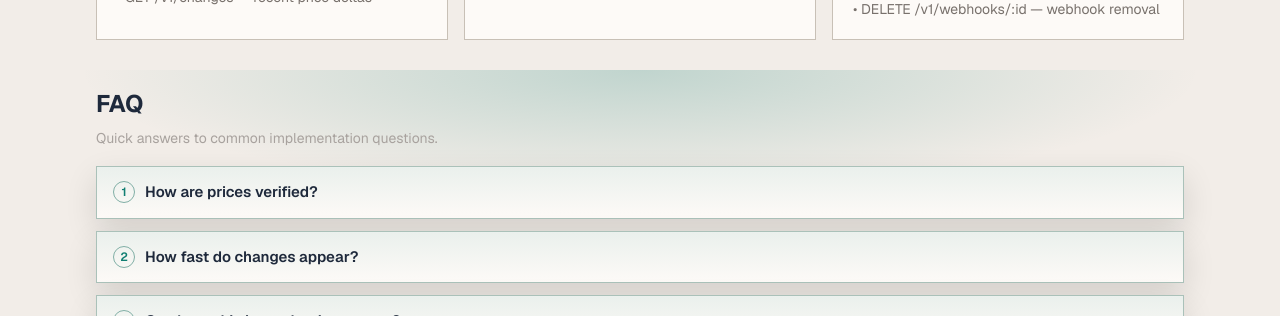
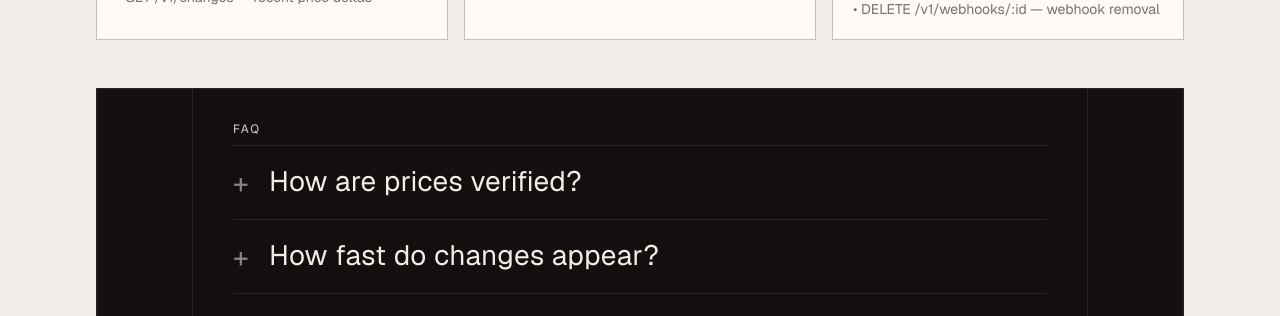
Before and after one commit to romeo-folie/llm-pricing-api, a Next.js app in the folder frontend/: page /pricing in a window 1280 px wide. Shown: the part 484-800 px from the top of the page. Built offline with nearby package versions, Linux system fonts and the light colour scheme; no server answers.

Commit message:
fix(faq): match original dark editorial FAQ style with rail-framed accordion

```diff
--- a/frontend/app/pricing/page.tsx
+++ b/frontend/app/pricing/page.tsx
@@ -123,87 +123,50 @@ export default function FeaturesPage() {
           ))}
         </section>
 
-        <section aria-labelledby="faq-heading" style={{ position: "relative" }}>
-          <div
-            aria-hidden
+        <section
+          aria-labelledby="faq-heading"
           style={{
-              position: "absolute",
-              inset: "-18px -12px auto -12px",
-              height: "140px",
-              background:
-                "radial-gradient(70% 120% at 50% 0%, color-mix(in srgb, var(--accent) 22%, transparent) 0%, transparent 72%)",
-              pointerEvents: "none",
+            marginTop: "8px",
+            background: "#140f0f",
+            border: "1px solid #2a2323",
+            boxShadow: "inset 0 0 0 1px rgba(255,255,255,0.02)",
           }}
-          />
-
-          <header style={{ marginBottom: "18px", position: "relative" }}>
-            <h2 id="faq-heading" className="font-outfit text-2xl font-bold" style={{ color: "var(--ink)", marginBottom: "8px" }}>
+        >
+          <div className="mx-auto max-w-4xl border-x px-6 py-8 sm:px-10" style={{ borderColor: "#2a2323" }}>
+            <h2
+              id="faq-heading"
+              className="font-orbitron text-xs tracking-[0.14em] uppercase"
+              style={{ color: "#d8d1c8", marginBottom: "8px" }}
+            >
               FAQ
             </h2>
-            <p className="font-outfit text-sm" style={{ color: "var(--dim)" }}>
-              Quick answers to common implementation questions.
-            </p>
-          </header>
 
-          <div className="space-y-3" style={{ position: "relative" }}>
+            <div>
               {FAQ.map((item, idx) => (
                 <details
                   key={item.q}
+                  className="group"
                   style={{
-                  border: "1px solid color-mix(in srgb, var(--border) 75%, var(--accent) 25%)",
-                  background:
-                    "linear-gradient(180deg, color-mix(in srgb, var(--surface) 92%, var(--accent) 8%) 0%, var(--surface) 100%)",
-                  boxShadow: "0 1px 0 rgba(255,255,255,0.03) inset, 0 12px 32px rgba(0,0,0,0.12)",
-                  overflow: "hidden",
+                    borderTop: idx === 0 ? "1px solid #2a2323" : "none",
+                    borderBottom: "1px solid #2a2323",
                   }}
                 >
                   <summary
-                  className="font-outfit"
-                  style={{
-                    listStyle: "none",
-                    cursor: "pointer",
-                    padding: "14px 16px",
-                    color: "var(--ink)",
-                    fontSize: "15px",
-                    fontWeight: 600,
-                    display: "flex",
-                    alignItems: "center",
-                    gap: "10px",
-                  }}
+                    className="list-none cursor-pointer select-none py-5 font-orbitron text-[1.65rem] sm:text-[1.75rem] leading-[1.1] tracking-[0.01em] flex items-start gap-4"
+                    style={{ color: "#f1eee8" }}
                   >
-                  <span
-                    aria-hidden
-                    style={{
-                      width: "22px",
-                      height: "22px",
-                      borderRadius: "999px",
-                      border: "1px solid color-mix(in srgb, var(--accent) 45%, var(--border) 55%)",
-                      color: "var(--accent)",
-                      display: "inline-flex",
-                      alignItems: "center",
-                      justifyContent: "center",
-                      fontSize: "12px",
-                      lineHeight: 1,
-                      flexShrink: 0,
-                    }}
-                  >
-                    {idx + 1}
+                    <span className="mt-[2px] w-5 text-[#8f8580]">
+                      <span className="group-open:hidden">+</span>
+                      <span className="hidden group-open:inline">−</span>
                     </span>
                     <span>{item.q}</span>
                   </summary>
-
-                <div
-                  style={{
-                    padding: "0 16px 15px 48px",
-                    borderTop: "1px solid color-mix(in srgb, var(--border) 82%, var(--accent) 18%)",
-                  }}
-                >
-                  <p className="font-outfit text-sm" style={{ color: "var(--muted)", marginTop: "10px", lineHeight: 1.6 }}>
+                  <p className="pb-5 pl-9 font-outfit text-base leading-relaxed" style={{ color: "#b8aea7", maxWidth: "80ch" }}>
                     {item.a}
                   </p>
-                </div>
                 </details>
               ))}
+            </div>
           </div>
         </section>
       </div>
```
Lines whose indentation alone changed are shown as unchanged.
